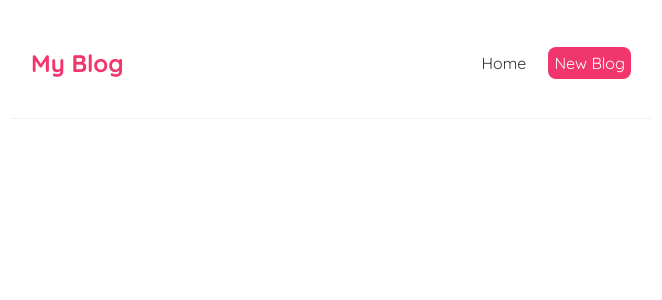
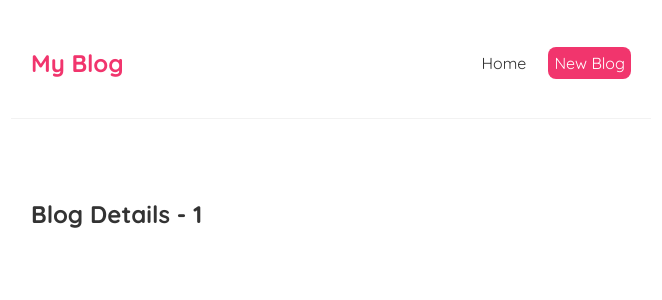
Before and after one commit to edcabiltes/react-workout, a React (Create React App) app: page /blogs/1 in a window 1280 px wide. Shown: the top 300 px of the page, without its empty margins (309-971 px from the left). Built offline with nearby package versions, Linux system fonts and the light colour scheme.

Commit message:
implement route parameters for dynamicpages

```diff
--- a/src/App.js
+++ b/src/App.js
@@ -2,6 +2,7 @@
 import Home from "./Home";
 import Navbar from "./Navbar";
 import Create from "./Create";
+import BlogDetails from "./BlogDetails";
 
 function App() {
   return (
@@ -12,6 +13,7 @@
           <Routes>
             <Route path="/" element={<Home />} />
             <Route path="/create" element={<Create />} />
+            <Route path="/blogs/:id" element={<BlogDetails/>} />
           </Routes>
         </div>
       </div>
--- /dev/null
+++ b/src/BlogDetails.js
@@ -0,0 +1,13 @@
+import { useParams } from "react-router-dom"
+
+const BlogDetails = () => {
+    const { id } = useParams()
+
+  return (
+    <div className="blog-details">
+        <h2>Blog Details - { id }</h2>
+    </div>
+  )
+}
+
+export default BlogDetails
--- a/src/BlogList.js
+++ b/src/BlogList.js
@@ -1,11 +1,15 @@
+import { Link } from "react-router-dom"
+
 const BlogList = ({ blogs }) => {
 
   return (
     <div className="blog-list">
         {blogs.map(blog => (
           <div className="blog-preview" key={blog.id}>
-            <h2>{ blog.title }</h2>
-            <p>Written by { blog.author }</p>
+            <Link to={`/blogs/${blog.id}`}>
+              <h2>{ blog.title }</h2>
+              <p>Written by { blog.author }</p>
+            </Link>
           </div>
         ))}
     </div>
--- a/src/index.css
+++ b/src/index.css
@@ -57,3 +57,7 @@
   color: #f1356d;
   margin-bottom: 8px;
 }
+
+.blog-preview a{
+  text-decoration: none;
+}
```
